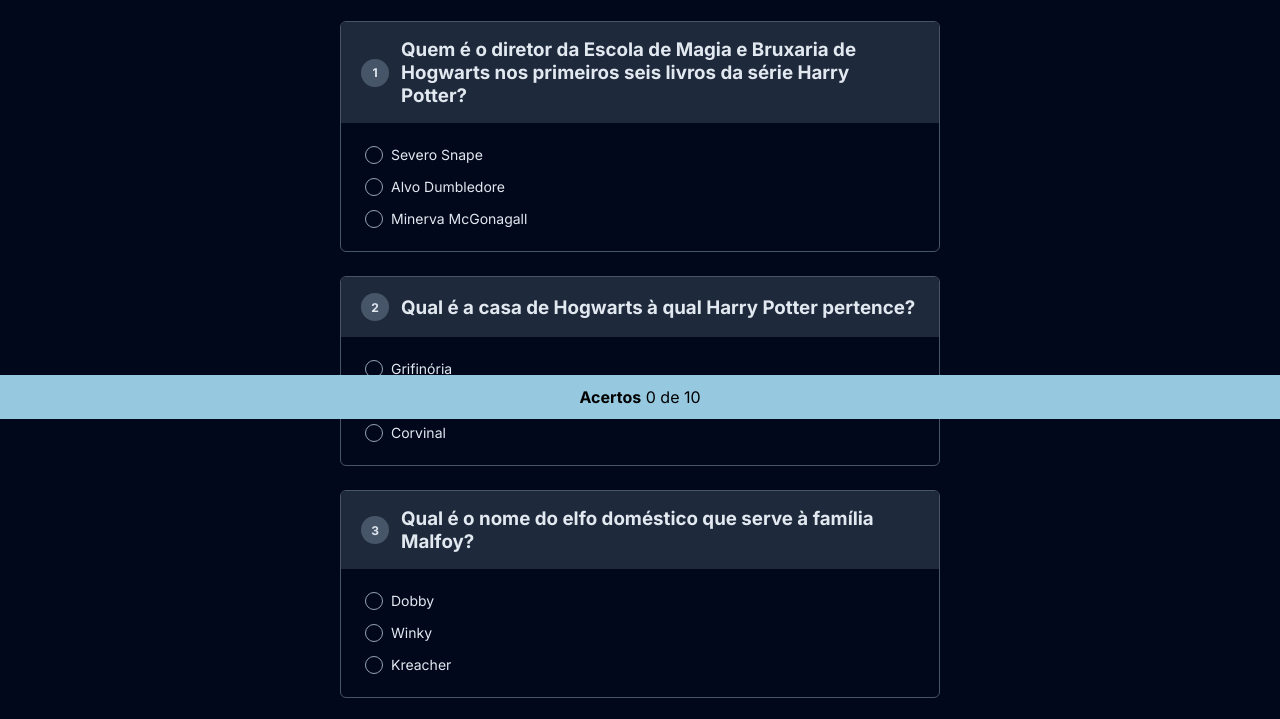
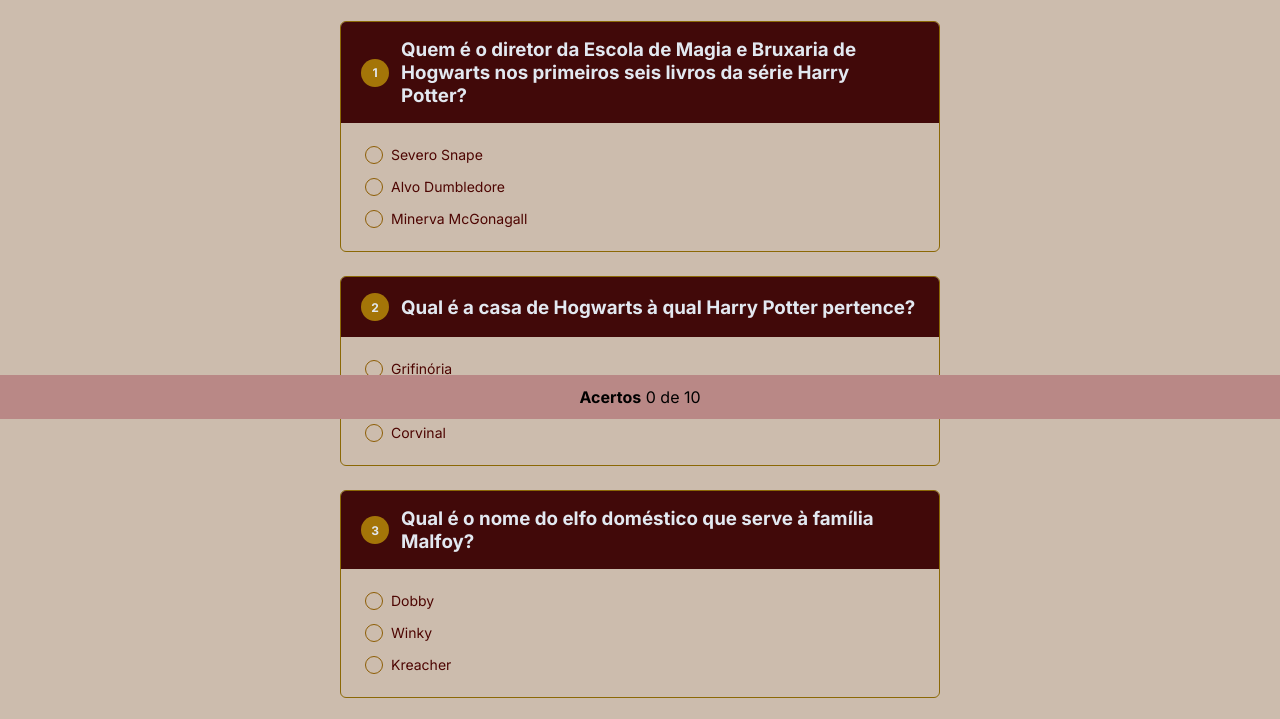
Before and after one commit to kimberlydervage/Experiment-HP, a plain HTML site: page index.html in a window 1280 px wide. Shown: the part 381-1100 px from the top of the page. Drawn offline with Linux system fonts and the light colour scheme.

Commit message:
Update style.css

```diff
--- a/style.css
+++ b/style.css
@@ -14,11 +14,12 @@
 }
 
 body {
-    background-color: #01081b;
+    background-color: #ccbcad;
 }
 
-.logo img {
-    width: 80px;
+header img {
+background-color: #e6e6e6;
+align-items: stretch;
 }
 
 main {
@@ -30,7 +31,7 @@
 header {
     margin-top: 64px;
     padding-bottom: 24px;
-    border-bottom: 1px solid #334155;
+    border-bottom: 1px solid #9b8009;
   }
 
   header h1 {
@@ -45,7 +46,7 @@
 
   .quiz-item {
     margin-top: 24px;
-    border: 1px solid #475569;
+    border: 1px solid #8b6806;
     border-radius: 6px;
 
     overflow: hidden;
@@ -59,14 +60,14 @@
     align-items: center;
     gap: 12px;
 
-    background-color: #1e293b;
+    background-color: #410909;
   }
 
   .quiz-item h3:before {
     counter-increment: quiz-item;
     content: counter(quiz-item);
 
-    background-color: #475569;
+    background-color: #eec40793;
     width: 28px;
     height: 28px;
     font-size: 12px;
@@ -93,12 +94,12 @@
     display: flex;
     align-items: center;
     gap: 8px;
-    color: #e2e8f0;
+    color: #4d0502;
   }
 
 input {
     all: unset;
-    border: 1px solid #94a3b8;
+    border: 1px solid #8d5d04;
     width: 16px;
     height: 16px;
 
@@ -110,7 +111,7 @@
   }
 
   input:checked {
-    border: 1px solid #3564e6;
+    border: 1px solid #b17c19;
   }
 
   input:checked:before {
@@ -118,13 +119,13 @@
     width: 10px;
     height: 10px;
 
-    background-color: #141b99;
+    background-color: #99121294;
     border-radius: 50%;
   }
 
 #acertos {
     text-align: center;
-    background-color: #96c9e0;
+    background-color: #b98886;
     position: fixed;
     bottom: 0;
     left: 0;
```
